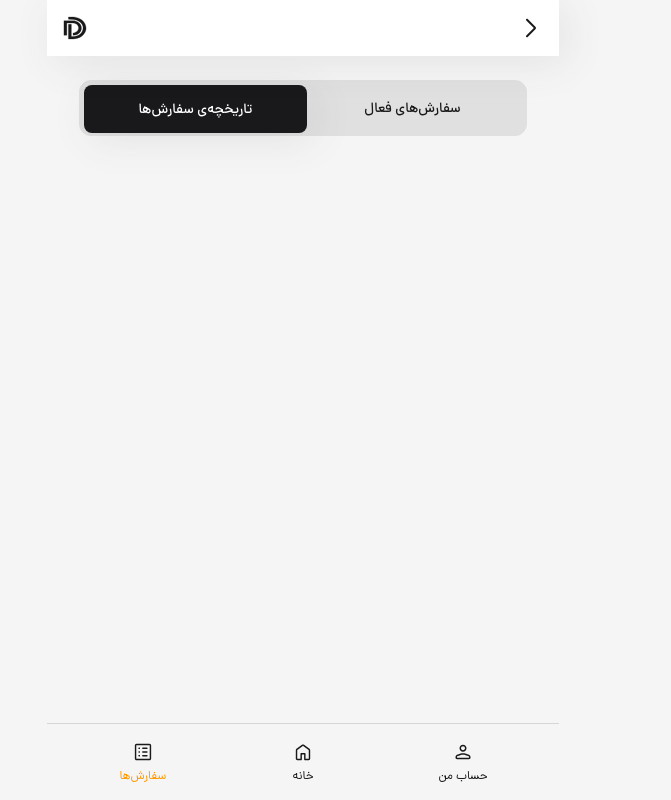
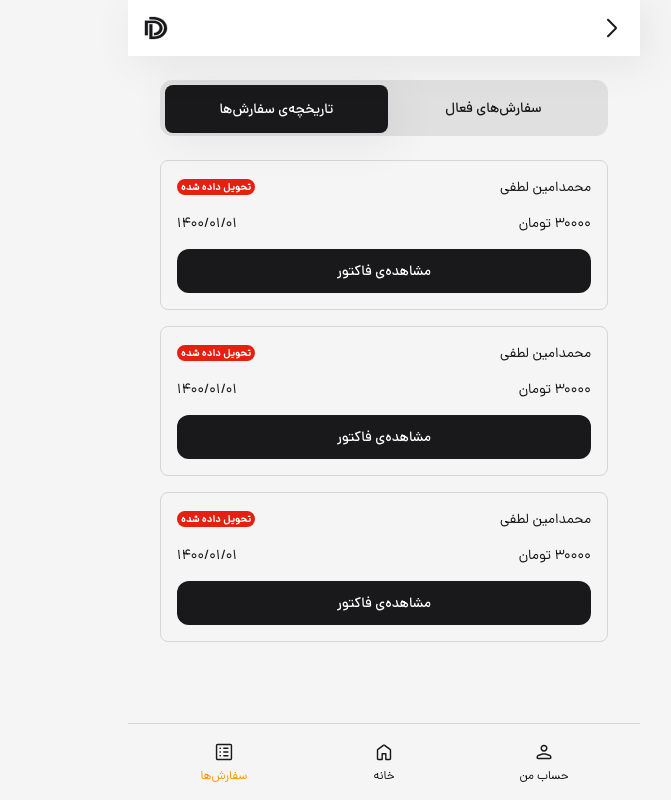
Before and after one commit to DishDashAPP/DishDash-Frontend, a Next.js app: page /restaurant/orders in a window 1280 px wide. Shown: the whole page, without its empty margins (400-1071 px from the left). Built offline with nearby package versions, Linux system fonts and the light colour scheme.

Commit message:
feat: add restaurant active and inactive orders list

```diff
--- a/src/app/_components/Badge/Badge.tsx
+++ b/src/app/_components/Badge/Badge.tsx
@@ -3,7 +3,7 @@ import classJoin from '@utils/classJoin'
 
 export interface IBadgeProps {
   text?: string
-  color?: 'red' | 'gray'
+  color?: 'red' | 'gray' | 'green'
   bordered?: boolean
   className?: string
 }
@@ -27,7 +27,9 @@ const Badge: FC<IBadgeProps> = (props) => {
         bordered ? 'border-2' : '',
         color === 'red'
           ? 'bg-red text-white'
-          : 'bg-white-background text-gray-tertiary',
+          : color === 'gray'
+                ? 'bg-white-background text-gray-tertiary'
+                : 'bg-green text-white',
         isEmpty
           ? bordered
             ? 'w-[10px] h-[10px]'
--- /dev/null
+++ b/src/app/_modules/RestaurantOrders/OrderCard.tsx
@@ -0,0 +1,42 @@
+'use client'
+
+import {orderItem} from "@utils/types";
+import {FC} from "react";
+import Badge from "@components/Badge/Badge";
+import Button from "@components/Button/Button";
+
+type orderCardProps = {
+    order: orderItem
+}
+
+const OrderCard: FC<orderCardProps> = ({order}) => {
+
+    const badgeText = {
+        preparing: 'جدید',
+        delivering: 'در حال ارسال',
+        delivered: 'تحویل داده شده'
+    }[order.status]
+
+    const isActiveOrder = order.status === 'preparing'
+
+    return(
+        <div className="flex flex-col rounded-lg border border-gray-border p-4 w-full">
+            <div className="flex items-center justify-between">
+                <span>{order.user.name}</span>
+                <Badge text={badgeText} color={isActiveOrder ? 'green' : 'red'}/>
+            </div>
+            <div className="flex items-center justify-between my-4">
+                <div>
+                    <span>{order.price}</span>
+                    <span> تومان</span>
+                </div>
+                <span>{order.createdAt}</span>
+            </div>
+            <Button variant="secondary" className="py-3 tex-base">
+                {isActiveOrder ? 'جزئیات سفارش' : 'مشاهده‌ی فاکتور'}
+            </Button>
+        </div>
+    )
+}
+
+export default OrderCard;
--- /dev/null
+++ b/src/app/_modules/RestaurantOrders/OrderList.tsx
@@ -0,0 +1,27 @@
+'use client'
+
+import {FC} from "react";
+import {orderItem, orderType} from "@utils/types";
+import OrderCard from "@modules/RestaurantOrders/OrderCard";
+
+type orderListProps = {
+    orders: orderItem[],
+    filter: orderType
+}
+
+const OrderList: FC<orderListProps> = ({orders, filter}) => {
+
+    const isActiveOrderFilter: boolean = filter === 'active'
+
+    const filteredOrders: orderItem[] = orders.filter(order => isActiveOrderFilter ? order.status === 'preparing' : order.status !== 'preparing')
+
+    return (
+        <div className="flex flex-col gap-y-4 w-full mt-6">
+            {filteredOrders.map((order, index) => (
+                <OrderCard order={order} key={index}/>
+            ))}
+        </div>
+    )
+}
+
+export default OrderList;
--- a/src/app/_modules/RestaurantOrders/RestaurantOrders.tsx
+++ b/src/app/_modules/RestaurantOrders/RestaurantOrders.tsx
@@ -4,15 +4,74 @@ import {FC} from "react";
 import {orderType} from "@utils/types";
 import {useSearchParams} from "next/navigation";
 import TabSwitch from "@modules/RestaurantOrders/TabSwitch";
+import OrderList from "@modules/RestaurantOrders/OrderList";
+
+// moch orders
+const orders = [
+    {
+        id: 1,
+        price: 15000,
+        status: 'preparing',
+        createdAt: '1400/01/01',
+        user: {
+            name: 'محمدامین لطفی'
+        }
+    },
+    {
+        id: 2,
+        price: 30000,
+        status: 'delivered',
+        createdAt: '1400/01/01',
+        user: {
+            name: 'محمدامین لطفی'
+        }
+    },
+    {
+        id: 3,
+        price: 15000,
+        status: 'preparing',
+        createdAt: '1400/01/01',
+        user: {
+            name: 'محمدامین لطفی'
+        }
+    },
+    {
+        id: 4,
+        price: 30000,
+        status: 'delivered',
+        createdAt: '1400/01/01',
+        user: {
+            name: 'محمدامین لطفی'
+        }
+    },
+    {
+        id: 5,
+        price: 15000,
+        status: 'preparing',
+        createdAt: '1400/01/01',
+        user: {
+            name: 'محمدامین لطفی'
+        }
+    },
+    {
+        id: 6,
+        price: 30000,
+        status: 'delivered',
+        createdAt: '1400/01/01',
+        user: {
+            name: 'محمدامین لطفی'
+        }
+    }
+]
 
 const RestaurantOrders: FC = () => {
     const searchParams = useSearchParams();
-    const orderType: orderType = searchParams.get('type') as orderType || 'active';
-    console.log(orderType);
+    const orderType: orderType = searchParams.get('type') as orderType;
 
     return (
         <div className="flex flex-col items-center w-full">
             <TabSwitch />
+            <OrderList orders={orders} filter={orderType} />
         </div>
     );
 }
--- a/src/app/_modules/RestaurantOrders/TabSwitch.tsx
+++ b/src/app/_modules/RestaurantOrders/TabSwitch.tsx
@@ -25,7 +25,7 @@ const TabSwitch: FC = () => {
         <div
             className="rounded-xl border border-gray-card_border h-[56px] mt-6 flex p-1 relative items-center bg-gray-card_border w-full">
             <Link href={pathname + '?' + createQueryString('type', 'active')} className="w-full flex justify-center text-sm font-medium">سفارش‌های فعال</Link>
-            <Link href={pathname + '?' + createQueryString('type', 'inactive')} className="w-full flex justify-center text-sm font-medium">تاریخچه‌ی سفارش‌ها</Link>
+            <Link href={pathname + '?' + createQueryString('type', 'completed')} className="w-full flex justify-center text-sm font-medium">تاریخچه‌ی سفارش‌ها</Link>
             <span className={classJoin([
                 'elSwitch bg-gray-primary text-sm font-medium text-white shadow text-gray-800 flex items-center justify-center w-1/2 rounded-lg h-[48px] transition-all top-[4px] absolute',
                 isActive ? 'right-1' : 'left-1'
--- a/src/app/_utils/types.ts
+++ b/src/app/_utils/types.ts
@@ -1,2 +1,11 @@
 export type userType = 'customer' | 'restaurant' | 'courier';
 export type orderType = 'active' | 'completed';
+export type orderItem = {
+    id: number,
+    price: number,
+    status: string,
+    createdAt: string,
+    user: {
+        name: string
+    }
+}
```
